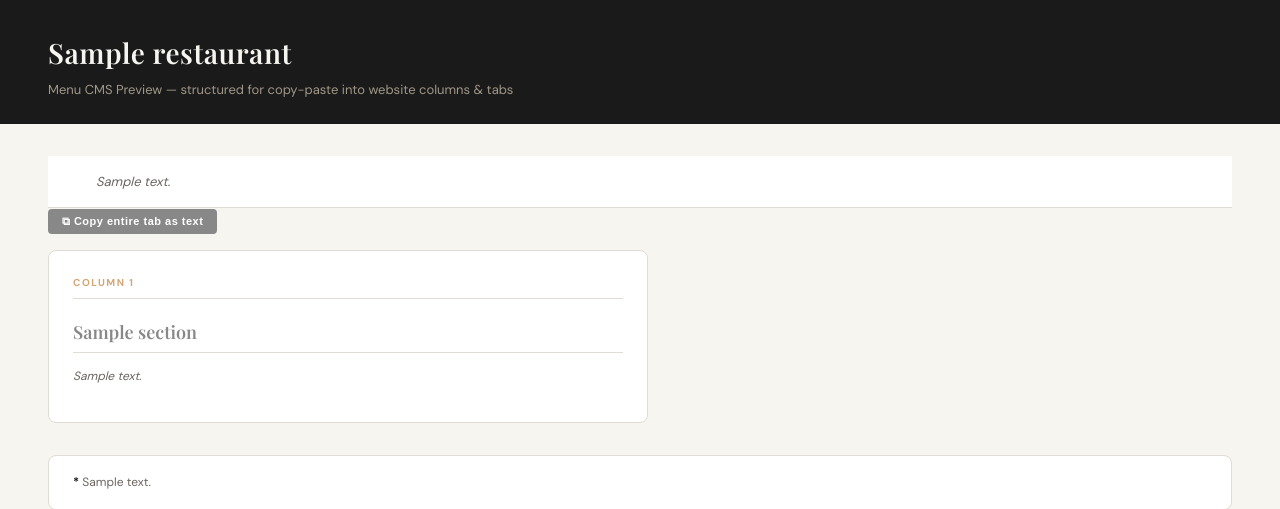
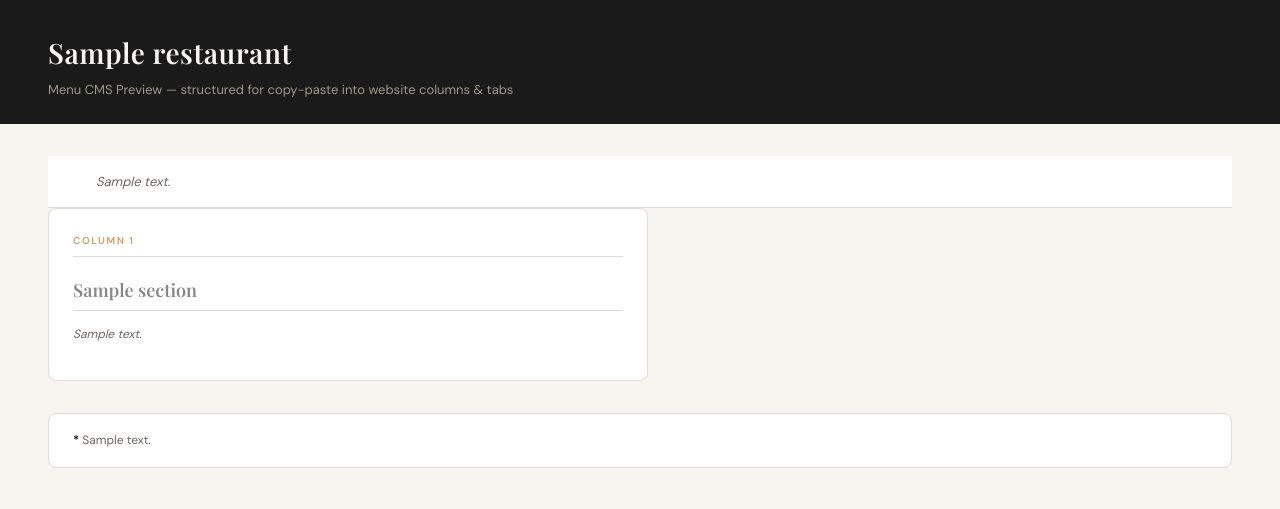
Before and after one commit to Saschaeh/starr-menu-formatter, a Python web app: template templates/menu_template.html in a window 1280 px wide. Shown: the top 509 px of the page. Run offline with Jinja, Linux system fonts and the light colour scheme; the template is opened without the code that fills it: most values are stand-ins (such as "Sample title", 1, 10 or a date in 2020); some web fonts are replaced.

Commit message:
Remove copy-to-clipboard button from menu preview
Co-Authored-By: Claude Opus 4.6 <noreply@anthropic.com>

```diff
--- a/templates/menu_template.html
+++ b/templates/menu_template.html
@@ -207,25 +207,6 @@
   }
   .footnotes strong { color: var(--text); }
 
-  .copy-hint {
-    display: inline-flex;
-    align-items: center;
-    gap: 6px;
-    background: var(--accent);
-    color: white;
-    font-size: 11px;
-    font-weight: 600;
-    letter-spacing: 0.5px;
-    padding: 6px 14px;
-    border-radius: 4px;
-    cursor: pointer;
-    border: none;
-    margin-bottom: 16px;
-    transition: background 0.2s;
-  }
-  .copy-hint:hover { opacity: 0.85; }
-  .copy-hint.copied { background: #2e6b3e; }
-
   @media (max-width: 1100px) {
     .columns { grid-template-columns: 1fr; }
     .tabs-bar, .page-header, .tab-content, .tab-description { padding-left: 24px; padding-right: 24px; }
@@ -252,8 +233,6 @@
   {% if tab.description %}
   <div class="tab-description">{{ tab.description }}</div>
   {% endif %}
-
-  <button class="copy-hint" onclick="copyTab('{{ tab.id }}')">&#x29C9; Copy entire tab as text</button>
 
   <div class="columns columns-{{ tab.columns | length }}">
     {% for column in tab.columns %}
@@ -314,48 +293,6 @@
     });
   });
 
-  function copyTab(tabId) {
-    const tab = document.getElementById(tabId);
-    const columns = tab.querySelectorAll('.column');
-    let text = '';
-
-    columns.forEach((col, i) => {
-      text += `=== COLUMN ${i + 1} ===\n\n`;
-      col.querySelectorAll('.menu-section').forEach(sec => {
-        const title = sec.querySelector('.section-title')?.textContent?.trim();
-        if (title && title !== '\u00a0') text += `[${title}]\n`;
-        const note = sec.querySelector('.section-note')?.textContent?.trim();
-        if (note) text += `${note}\n`;
-        sec.querySelectorAll('.menu-item').forEach(item => {
-          const name = item.querySelector('.item-name')?.textContent?.trim() || '';
-          const price = item.querySelector('.item-price')?.textContent?.trim() || '';
-          const supp = item.querySelector('.item-supplement')?.textContent?.trim() || '';
-          const desc = item.querySelector('.item-desc')?.textContent?.trim() || '';
-          const tags = Array.from(item.querySelectorAll('.tag')).map(t => t.textContent.trim());
-          let line = name;
-          if (price) line += ` — ${price}`;
-          if (supp) line += ` (${supp})`;
-          text += line + '\n';
-          if (desc) text += `  ${desc}\n`;
-          if (tags.length) text += `  [${tags.join(', ')}]\n`;
-        });
-        text += '\n';
-      });
-    });
-
-    const footnotes = tab.querySelector('.footnotes')?.textContent?.trim();
-    if (footnotes) text += `---\n${footnotes}\n`;
-
-    navigator.clipboard.writeText(text).then(() => {
-      const btn = tab.querySelector('.copy-hint');
-      btn.textContent = '\u2713 Copied!';
-      btn.classList.add('copied');
-      setTimeout(() => {
-        btn.textContent = '\u29C9 Copy entire tab as text';
-        btn.classList.remove('copied');
-      }, 2000);
-    });
-  }
 </script>
 
 </body>
```
